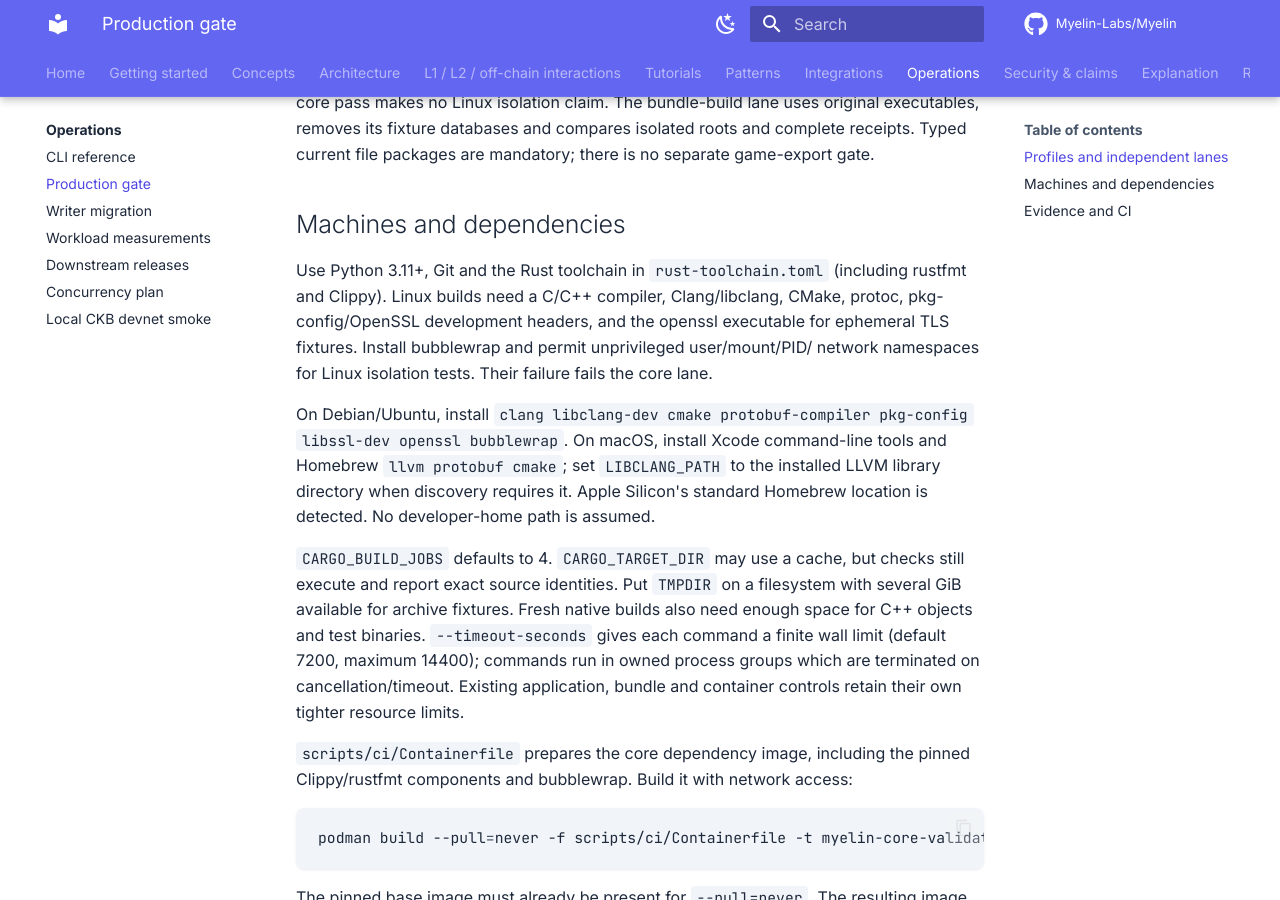
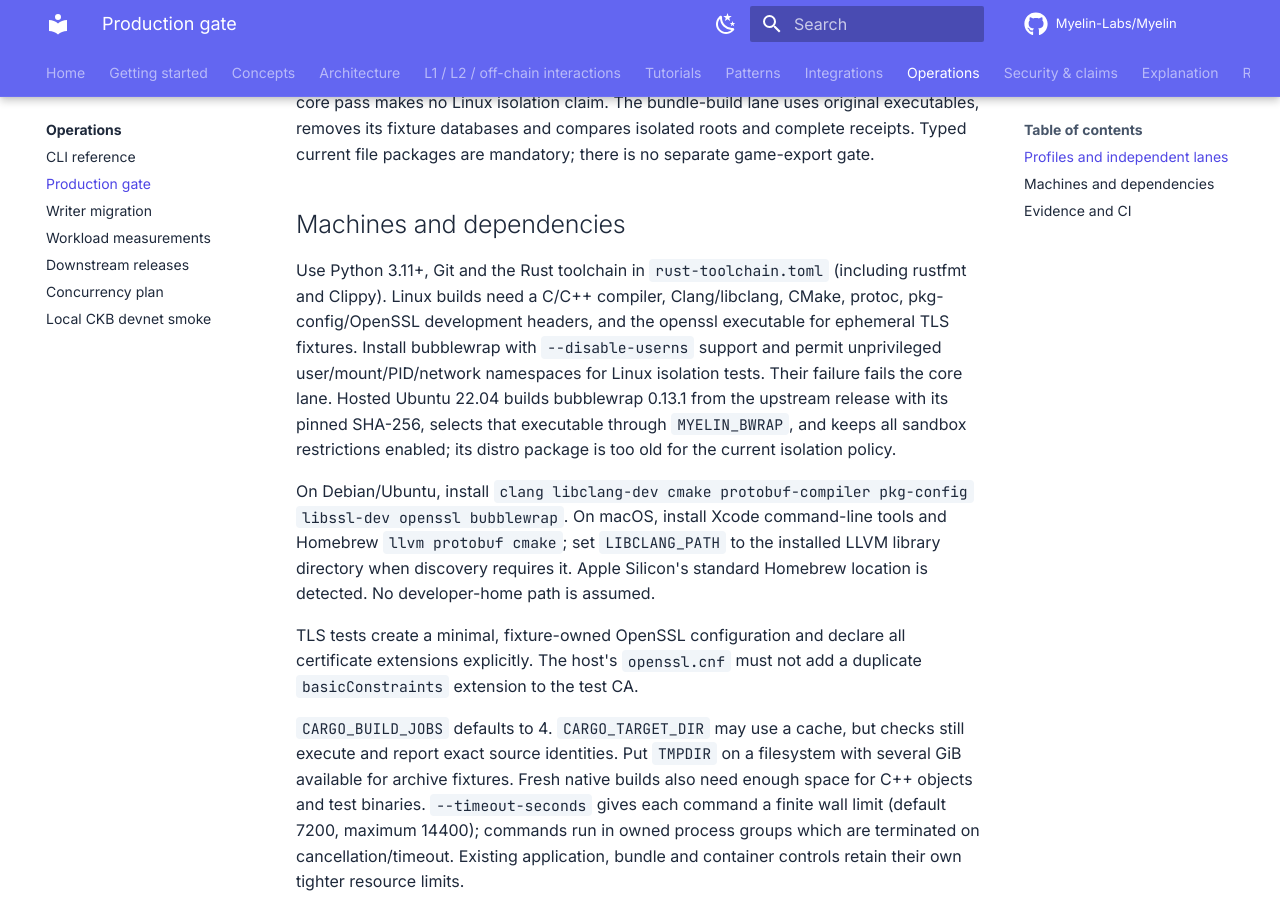
Before and after one commit to Myelin-Labs/Myelin, an MkDocs documentation site: the page built from docs/operations/production-gate.md, in a window 1280 px wide and 900 px high, scrolled down 2430 px. Built offline with MkDocs 1.6.1 and Material for MkDocs 9.7.7, drawn with Linux system fonts in a browser that asks for light colours; comment, search, counter and statistics services are not loaded; the version menu is left out.

Commit message:
Fix hosted isolation dependency and TLS fixture configuration

```diff
--- a/docs/operations/production-gate.md
+++ b/docs/operations/production-gate.md
@@ -55,14 +55,22 @@ current file packages are mandatory; there is no separate game-export gate.
 Use Python 3.11+, Git and the Rust toolchain in `rust-toolchain.toml` (including
 rustfmt and Clippy). Linux builds need a C/C++ compiler, Clang/libclang, CMake,
 protoc, pkg-config/OpenSSL development headers, and the openssl executable for
-ephemeral TLS fixtures. Install bubblewrap and permit unprivileged user/mount/PID/
-network namespaces for Linux isolation tests. Their failure fails the core lane.
+ephemeral TLS fixtures. Install bubblewrap with `--disable-userns` support and
+permit unprivileged user/mount/PID/network namespaces for Linux isolation tests.
+Their failure fails the core lane. Hosted Ubuntu 22.04 builds bubblewrap 0.13.1
+from the upstream release with its pinned SHA-256, selects that executable through
+`MYELIN_BWRAP`, and keeps all sandbox restrictions enabled; its distro package is
+too old for the current isolation policy.
 
 On Debian/Ubuntu, install `clang libclang-dev cmake protobuf-compiler pkg-config
 libssl-dev openssl bubblewrap`. On macOS, install Xcode command-line tools and
 Homebrew `llvm protobuf cmake`; set `LIBCLANG_PATH` to the installed LLVM library
 directory when discovery requires it. Apple Silicon's standard Homebrew location
 is detected. No developer-home path is assumed.
+
+TLS tests create a minimal, fixture-owned OpenSSL configuration and declare all
+certificate extensions explicitly. The host's `openssl.cnf` must not add a
+duplicate `basicConstraints` extension to the test CA.
 
 `CARGO_BUILD_JOBS` defaults to 4. `CARGO_TARGET_DIR` may use a cache, but checks still
 execute and report exact source identities. Put `TMPDIR` on a filesystem with
```
Also changed, not shown: 2 other files.
